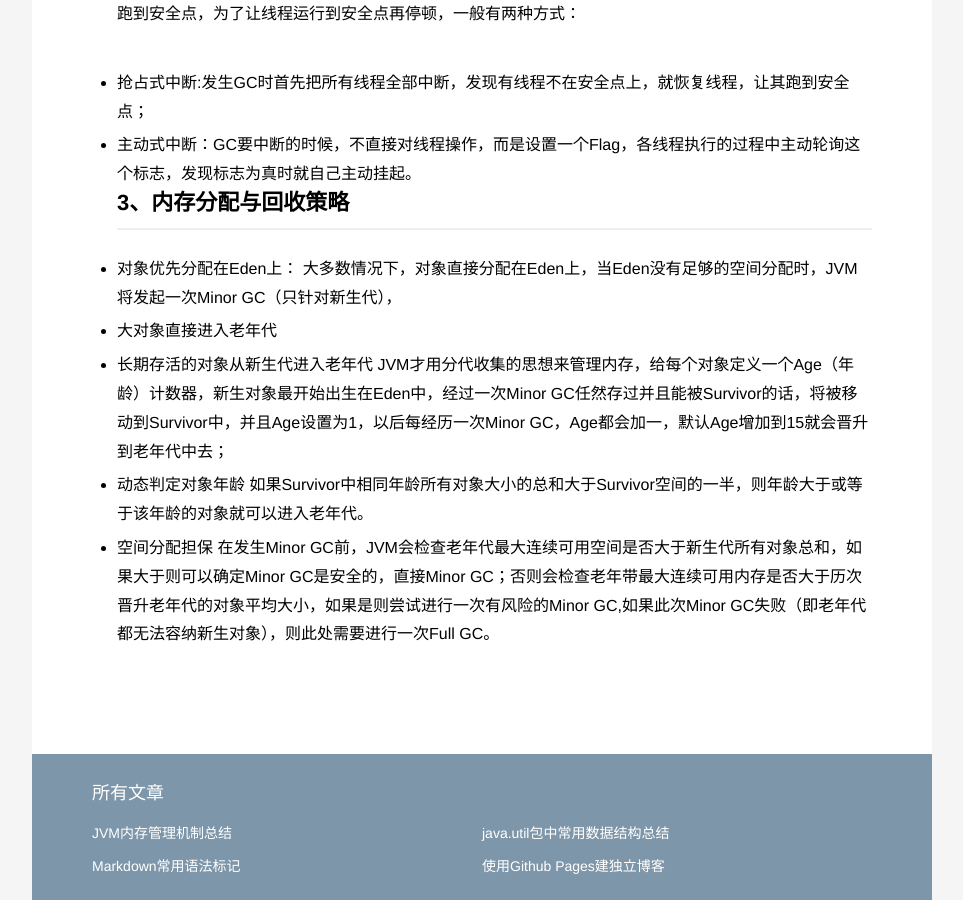
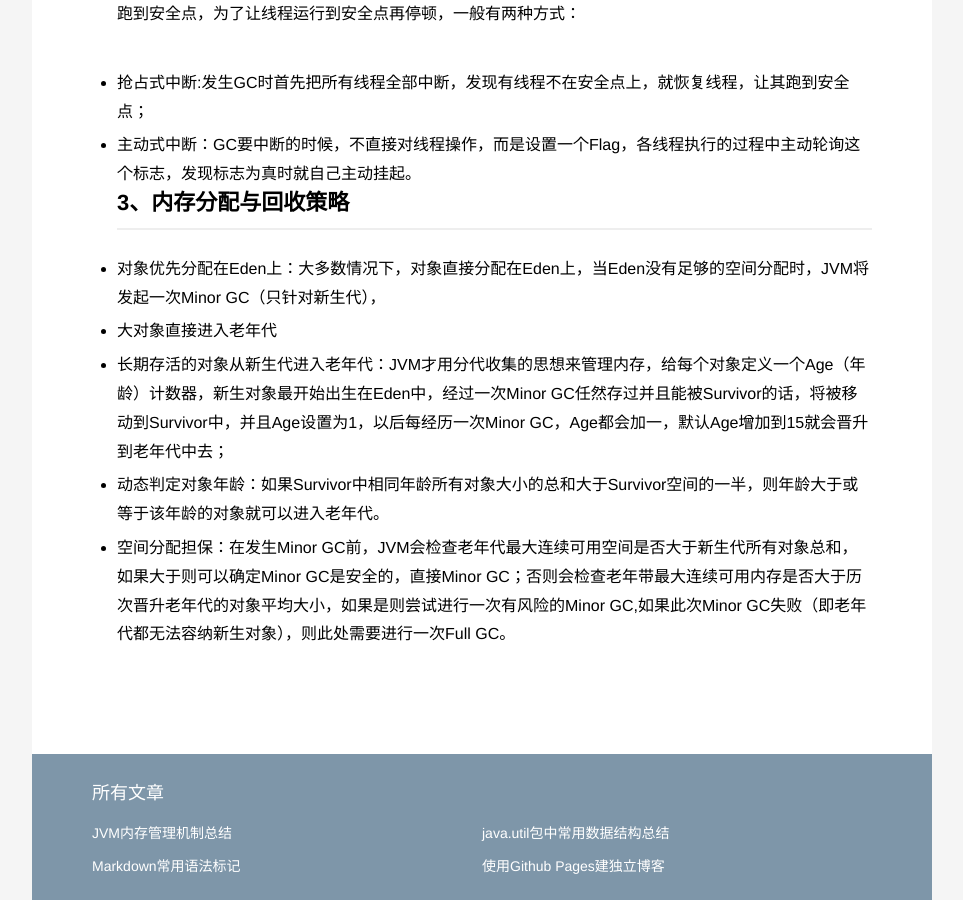
Before and after one commit to wangkun11/wangkun11.github.io, a Jekyll site: the page built from _posts/2017-03-16-JVM内存管理机制总结.md, in a window 1280 px wide and 900 px high, scrolled down 2463 px. Shown: the whole window, without its empty margins (158-1121 px from the left). Built offline with Jekyll 4.4.1, drawn with Linux system fonts in a browser that asks for light colours.

Commit message:
修改格式

```diff
--- a/_posts/2017-03-16-JVM内存管理机制总结.md
+++ b/_posts/2017-03-16-JVM内存管理机制总结.md
@@ -39,12 +39,8 @@ JVM中的内存区域主要分为程序计数器、栈（虚拟机栈和本地
 * 抢占式中断:发生GC时首先把所有线程全部中断，发现有线程不在安全点上，就恢复线程，让其跑到安全点；
 * 主动式中断：GC要中断的时候，不直接对线程操作，而是设置一个Flag，各线程执行的过程中主动轮询这个标志，发现标志为真时就自己主动挂起。
 ## 3、内存分配与回收策略
-* 对象优先分配在Eden上：
- 大多数情况下，对象直接分配在Eden上，当Eden没有足够的空间分配时，JVM将发起一次Minor GC（只针对新生代），
+* 对象优先分配在Eden上：大多数情况下，对象直接分配在Eden上，当Eden没有足够的空间分配时，JVM将发起一次Minor GC（只针对新生代），
 * 大对象直接进入老年代
-* 长期存活的对象从新生代进入老年代
- JVM才用分代收集的思想来管理内存，给每个对象定义一个Age（年龄）计数器，新生对象最开始出生在Eden中，经过一次Minor GC任然存过并且能被Survivor的话，将被移动到Survivor中，并且Age设置为1，以后每经历一次Minor GC，Age都会加一，默认Age增加到15就会晋升到老年代中去；
-* 动态判定对象年龄
- 如果Survivor中相同年龄所有对象大小的总和大于Survivor空间的一半，则年龄大于或等于该年龄的对象就可以进入老年代。
-* 空间分配担保
- 在发生Minor GC前，JVM会检查老年代最大连续可用空间是否大于新生代所有对象总和，如果大于则可以确定Minor GC是安全的，直接Minor GC；否则会检查老年带最大连续可用内存是否大于历次晋升老年代的对象平均大小，如果是则尝试进行一次有风险的Minor GC,如果此次Minor GC失败（即老年代都无法容纳新生对象），则此处需要进行一次Full GC。
+* 长期存活的对象从新生代进入老年代：JVM才用分代收集的思想来管理内存，给每个对象定义一个Age（年龄）计数器，新生对象最开始出生在Eden中，经过一次Minor GC任然存过并且能被Survivor的话，将被移动到Survivor中，并且Age设置为1，以后每经历一次Minor GC，Age都会加一，默认Age增加到15就会晋升到老年代中去；
+* 动态判定对象年龄：如果Survivor中相同年龄所有对象大小的总和大于Survivor空间的一半，则年龄大于或等于该年龄的对象就可以进入老年代。
+* 空间分配担保：在发生Minor GC前，JVM会检查老年代最大连续可用空间是否大于新生代所有对象总和，如果大于则可以确定Minor GC是安全的，直接Minor GC；否则会检查老年带最大连续可用内存是否大于历次晋升老年代的对象平均大小，如果是则尝试进行一次有风险的Minor GC,如果此次Minor GC失败（即老年代都无法容纳新生对象），则此处需要进行一次Full GC。
```
